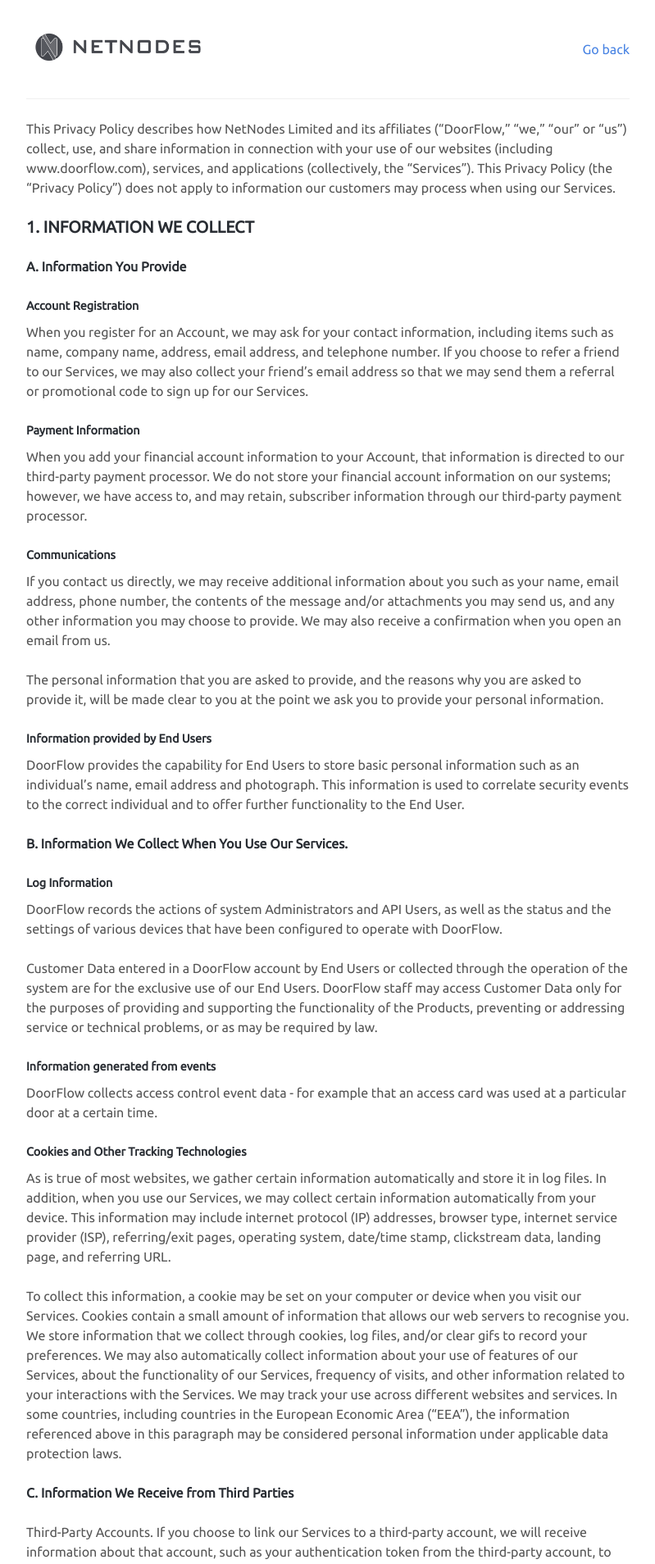
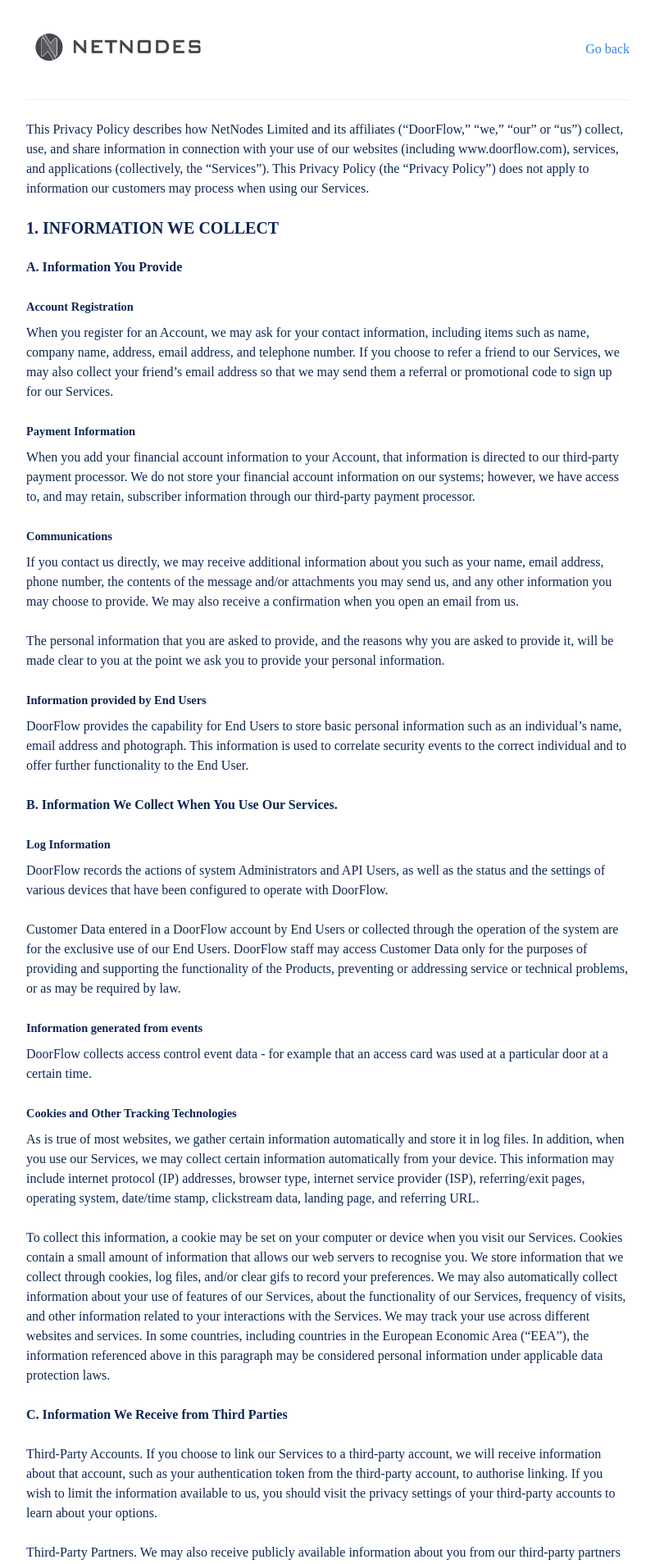
Before and after one commit to netnodes/Values, a Jekyll site: the page built from docs/privacy_policy.md, in a window 1280 px wide. Shown: the top 1908 px of the page at 82% size, without its empty margins (240-1039 px from the left). Built offline with Jekyll 4.4.1, drawn with Linux system fonts in a browser that asks for light colours; some web fonts are replaced; our own code applies the rules of GitHub Pages for plain Markdown files; a script that is not in the unit is left out.

Commit message:
Update style.css

```diff
--- a/docs/assets/css/style.css
+++ b/docs/assets/css/style.css
@@ -2,15 +2,31 @@
   box-sizing: border-box;
 }
 
+@font-face {
+  font-family: "Averta Regular";
+  font-weight: 300;
+  src:
+    url("/assets/fonts/Averta-Regular.ttf") format("woff"),
+    url("/assets/fonts/Averta-Regular.ttf") format("truetype");
+}
+@font-face {
+  font-family: "Averta Bold";
+  font-weight: 300;
+  src:
+    url("/assets/fonts/Averta-Bold.ttf") format("woff"),
+    url("/assets/fonts/Averta-Bold.ttf") format("truetype");
+}
+
 :root {
-  --color__primary: 41,45,51;
-  --color__secondary: 85,85,85;
-  --color__accent: 72,131,227;
-  --font: 'Ubuntu';
+  --color__primary: 14,38,83;
+  --color__secondary: 33, 36, 44;
+  --color__accent: 56, 131, 227;
+  --font__regular: 'Averta Regular';
+  --font__bold: 'Averta Bold';
 }
 
 body {
-  font-family: var(--font);
+  font-family: var(--font__regular);
 }
 
 html,
@@ -20,7 +36,7 @@ body {
   height: 100%;
   font-size: 8px;
   font-weight: 300;
-  font-family: var(--font);
+  font-family: var(--font__regular);
   -webkit-font-smoothing: antialiased;
   -moz-osx-font-smoothing: grayscale;
   color: rgba(var(--color__primary), 1);
@@ -69,20 +85,24 @@ h1 {
   margin: 0;
   font-size: 4rem;
   font-weight: bold;
+  font-family: var(--font__bold);
 }
 
 h2 {
   font-size: 2.5rem;
   font-weight: bold;
+  font-family: var(--font__bold);
 }
 
 h3 {
   font-size: 2rem;
   font-weight: bold;
+  font-family: var(--font__bold);
 }
 
 h4 {
   font-weight: bold;
+  font-family: var(--font__bold);
   font-size: 1.8rem;
 }
 
@@ -92,7 +112,7 @@ h4 + p {
 
 p,
 li {
-  color: rgba(var(--color__secondary), 1);
+  color: rgba(var(--color__primary), 1);
   line-height: 3rem;
 }
 
```
